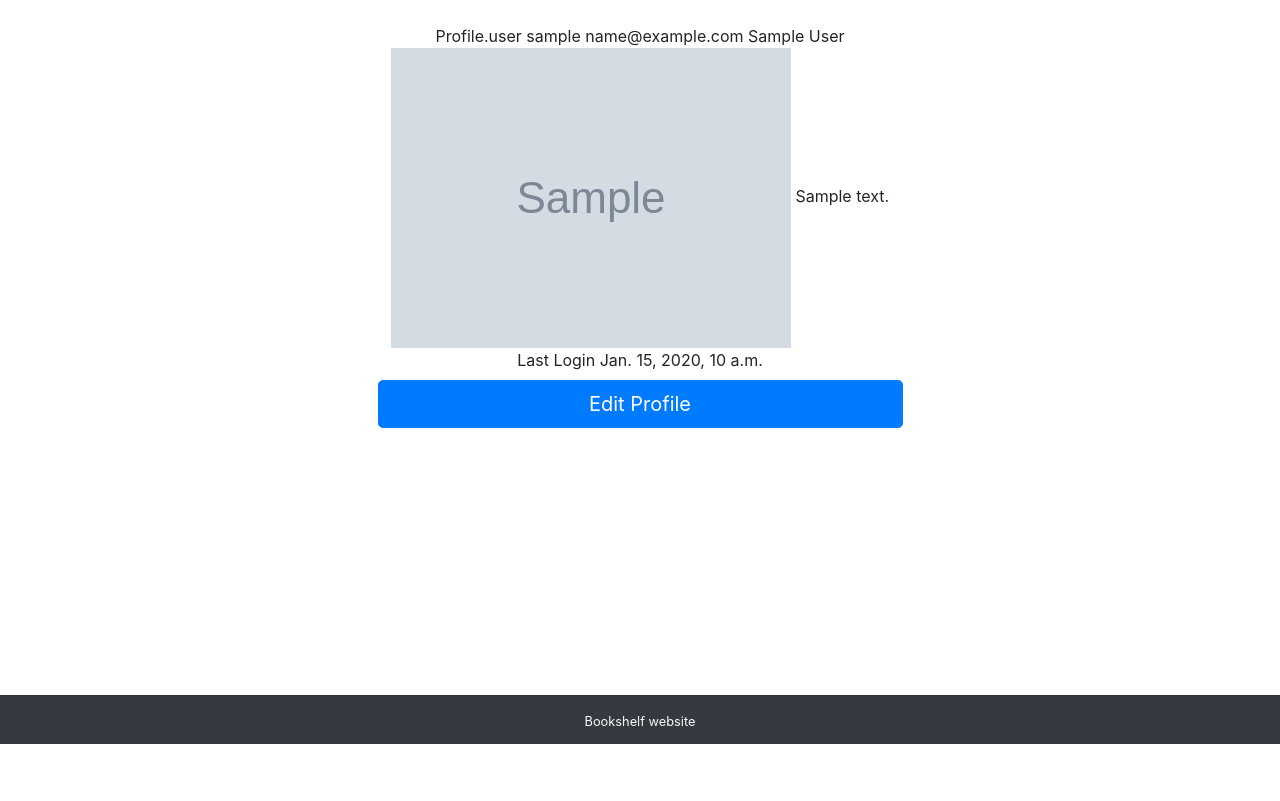
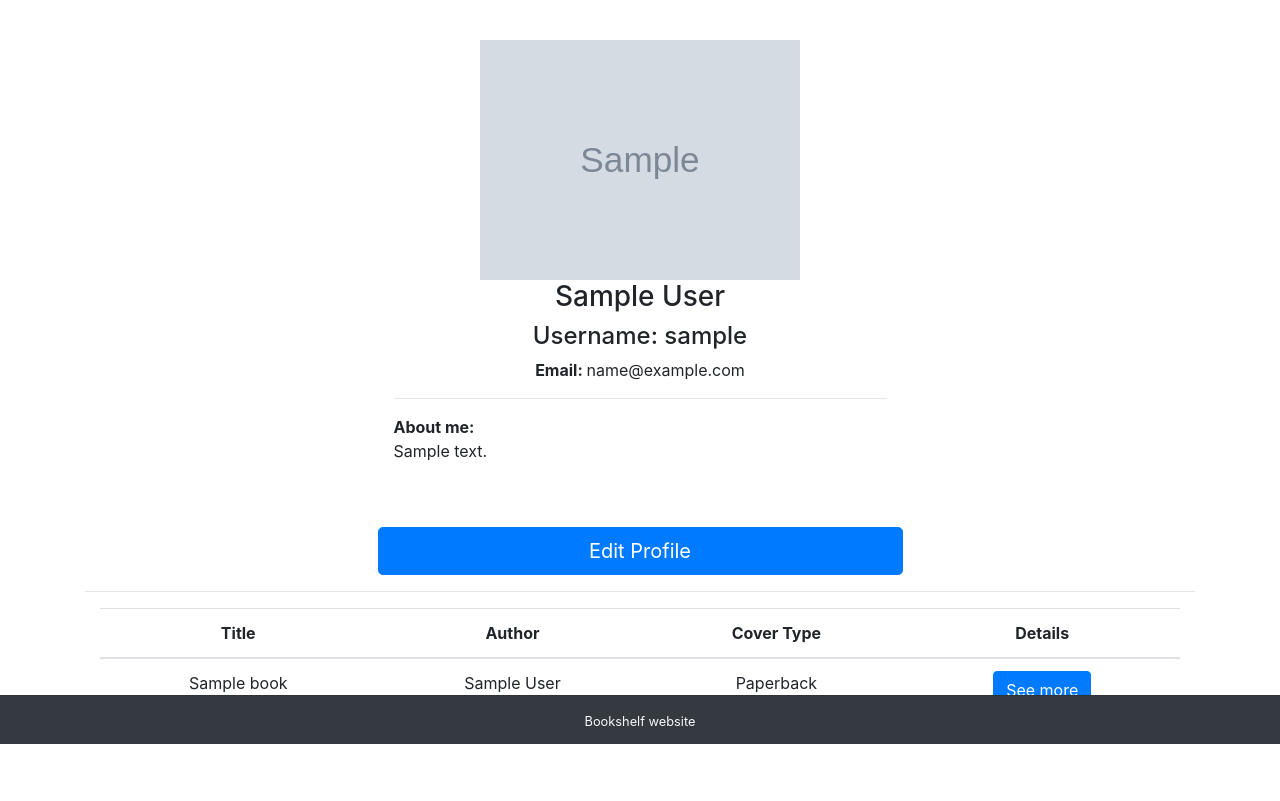
Before and after one commit to Danielvalev/bookshelf, a Django app: page /auth/profile/1 in a window 1280 px wide. Shown: the part 56-857 px from the top of the page. Before the commit the page ends 800 px from the top, so only its background shows below. Run offline with Django 3.2, Linux system fonts and the light colour scheme; a user stored in the database is signed in; tables that the repository leaves empty hold one stand-in row (values such as "Sample post"); grey boxes marked "Sample" are stand-in pictures; some libraries are stand-ins or nearby versions.

Commit message:
Added filtered books in profile page

```diff
--- a/bookshelf/accounts/views.py
+++ b/bookshelf/accounts/views.py
@@ -3,6 +3,7 @@ from django.contrib.auth.decorators import login_required
 from django.contrib.auth.models import User
 from django.db import transaction
 from django.shortcuts import render, redirect
+from books.models import Book
 from accounts.forms import RegisterForm, ProfileForm, LoginForm
 
 
@@ -82,6 +83,7 @@ def logout_user(request):
 
 def user_profile(request, pk=None):
     user = request.user if pk is None else User.objects.get(pk=pk)
+    books = Book.objects.filter(user=request.user)
     if request.user != user.userprofile.user:
         # Cannot do it
         # raise Exception('You have no permission to do that!')
@@ -91,6 +93,7 @@ def user_profile(request, pk=None):
             'can_edit': request.user == user.userprofile.user,
             'profile_user': user,
             'profile': user.userprofile,
+            'books': books,
         }
         return render(request, 'accounts/profile.html', context)
     else:
--- a/bookshelf/templates/accounts/profile.html
+++ b/bookshelf/templates/accounts/profile.html
@@ -3,20 +3,60 @@
 {% block title %}Profile | Bookshelf{% endblock %}
 {% block site_content %}
 <div class="col-md-6 text-center mx-auto">
-        Profile.user {{ profile.user }}
-        {{ profile_user.email }}
-        {{ profile_user.first_name }}
-        {{ profile_user.last_name }}
+    <div class="modal-body">
+        <center>
             {% if profile.profile_picture %}
-            <img src="{{ profile.profile_picture }}" alt="{{ profile.user }}">
+            <img src="{{ profile.profile_picture }}" alt="{{ profile.user }}" height="240" border="0">
             {% else %}
-            <img src="{% static 'images/profile_picture.png' %}" alt="Default profile picture">
+            <img src="{% static 'images/profile_picture.png' %}" alt="Default profile picture" height="240" border="0">
             {% endif %}
+            <h3 class="media-heading">{{ profile_user.first_name }} {{ profile_user.last_name }}</h3>
+            <h4 class="media-heading">Username: {{ profile.user }}</h4>
+            <span><strong>Email: </strong></span>
+            <span>{{ profile_user.email }}</span>
+        </center>
+        <hr>
+        <center>
+            <p class="text-left"><strong>About me: </strong><br>
                 {{ profile.about_info }}
-        Last Login {{ profile_user.last_login }}
+            </p>
+            <br>
+        </center>
+    </div>
 
     {% if can_edit %}
     <a href="" class="btn btn-lg btn-primary btn-block mt-2">Edit Profile</a>
     {% endif %}
+
+
+</div>
+<hr>
+<div class="col-md-12 text-center mx-auto">
+
+    {% if books %}
+    {% else %}
+    <h4>You currently don't have uploaded books</h4>
+    <a href="{% url 'add book' %}" class="btn btn-lg btn-success btn-block mt-2">Add Book</a>
+    {% endif %}
+    <table class="table table-hover">
+        <thead>
+        <tr>
+            <th scope="col">Title</th>
+            <th scope="col">Author</th>
+            <th scope="col">Cover Type</th>
+            <th scope="col">Details</th>
+        </tr>
+        </thead>
+        <tbody>
+        {% for book in books %}
+        <tr>
+            <td>{{ book.title }}</td>
+            <td>{{ book.author }}</td>
+            <td>{{ book.cover_type }}</td>
+            <td><a href="{% url 'details book' book.id %}" class="btn btn-primary">See more</a></td>
+        </tr>
+        {% endfor %}
+        </tbody>
+    </table>
 </div>
 {% endblock %}
--- a/bookshelf/templates/books/book_detail.html
+++ b/bookshelf/templates/books/book_detail.html
@@ -13,21 +13,24 @@
             <img src="{% static 'images/no_image.jpg' %}" alt="No image" width="200" height="300">
             {% endif %}
         </div>
+        <hr>
         <div class="container">
             <div class="row">
                 <div class="col-sm-8"><h3>Title: {{ book.title }}</h3></div>
                 <div class="col-sm-4"><p class="book-details">Author: {{ book.author }}</p></div>
             </div>
+            <hr>
             <div class="row">
                 <div class="col-sm"><p class="book-details">Page count: {{ book.page_count }}</p></div>
                 <div class="col-sm"><p class="book-details">Condition: {{ book.condition }}</p></div>
                 <div class="col-sm"><p class="book-details">Category: {{ book.category }}</p></div>
             </div>
         </div>
-
+        <hr>
         <div class="text-center col-md-12">
             <p class="book-details-description">Description: {{ book.description }}</p>
         </div>
+        <hr>
         <div class="col-md-12 text-center mx-auto">
             <div class="col-md-6 text-center mx-auto">
                 {% if can_edit %}
```
Also changed, not shown: bookshelf/templates/no_permission.html (+5 -3 lines). Lines whose indentation alone changed are shown as unchanged.
